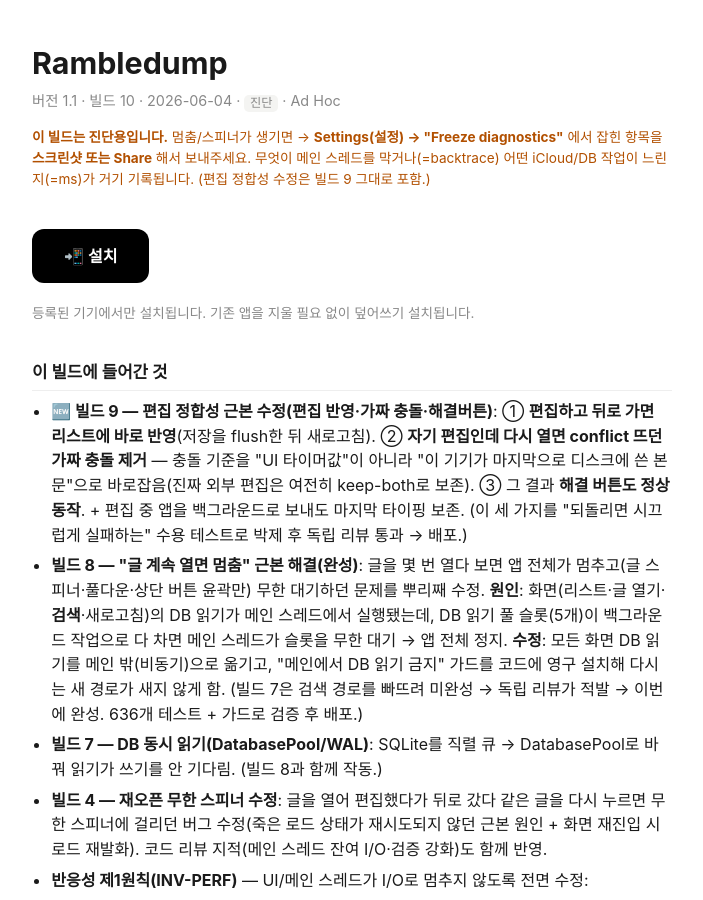
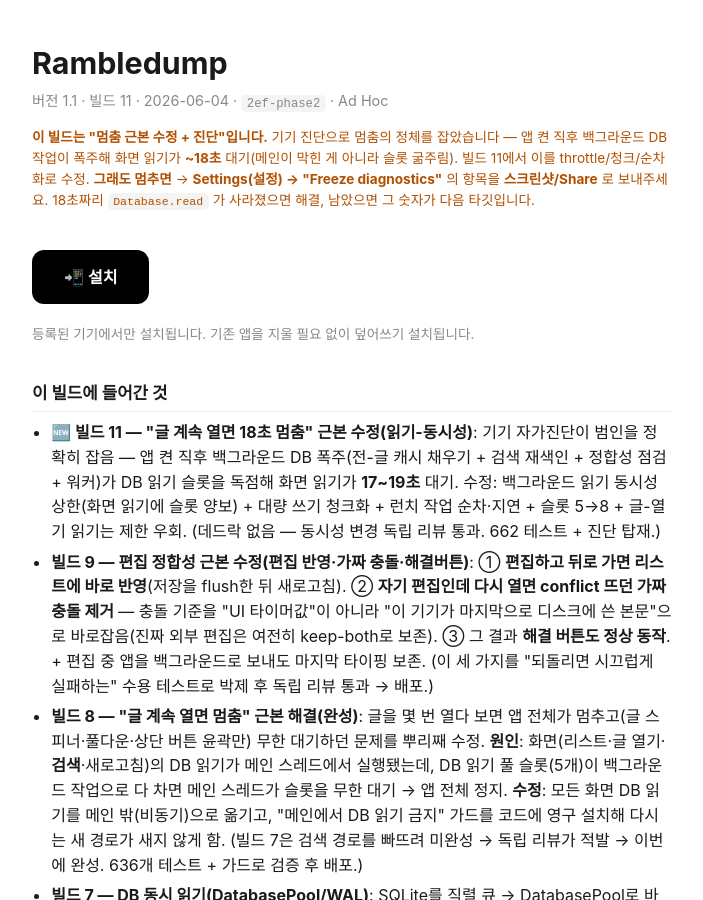
Before and after one commit to sungminoh/sungminoh.github.io, a Jekyll site: the page pages/rambledump/index.html, which Jekyll copies as it is, in a window 1280 px wide and 900 px high. Shown: the whole window, without its empty margins (288-991 px from the left). Built offline with Jekyll 4.4.1, drawn with Linux system fonts in a browser that asks for light colours.

Commit message:
rambledump: v1.1 build 11 — Phase 2 concurrency (kill 18s launch DB storm) + diagnostic retained

```diff
--- a/pages/rambledump/index.html
+++ b/pages/rambledump/index.html
@@ -1,5 +1,5 @@
 <!doctype html><meta name="viewport" content="width=device-width,initial-scale=1">
-<title>Rambledump 1.1 (build 10)</title>
+<title>Rambledump 1.1 (build 11)</title>
 <style>
   body{font:-apple-system-body;font-family:-apple-system,system-ui;max-width:640px;margin:0 auto;padding:2.5rem 1.5rem;color:#1a1a1a;line-height:1.55}
   h1{margin:0 0 .2rem;font-size:1.9rem}
@@ -15,15 +15,16 @@
 </style>
 
 <h1>Rambledump</h1>
-<p class="ver">버전 1.1 · 빌드 10 · 2026-06-04 · <code>진단</code> · Ad Hoc</p>
-<p class="note" style="color:#b25000"><b>이 빌드는 진단용입니다.</b> 멈춤/스피너가 생기면 → <b>Settings(설정) → "Freeze diagnostics"</b> 에서 잡힌 항목을 <b>스크린샷 또는 Share</b> 해서 보내주세요. 무엇이 메인 스레드를 막거나(=backtrace) 어떤 iCloud/DB 작업이 느린지(=ms)가 거기 기록됩니다. (편집 정합성 수정은 빌드 9 그대로 포함.)</p>
+<p class="ver">버전 1.1 · 빌드 11 · 2026-06-04 · <code>2ef-phase2</code> · Ad Hoc</p>
+<p class="note" style="color:#b25000"><b>이 빌드는 "멈춤 근본 수정 + 진단"입니다.</b> 기기 진단으로 멈춤의 정체를 잡았습니다 — 앱 켠 직후 백그라운드 DB 작업이 폭주해 화면 읽기가 <b>~18초</b> 대기(메인이 막힌 게 아니라 슬롯 굶주림). 빌드 11에서 이를 throttle/청크/순차화로 수정. <b>그래도 멈추면</b> → <b>Settings(설정) → "Freeze diagnostics"</b> 의 항목을 <b>스크린샷/Share</b> 로 보내주세요. 18초짜리 <code>Database.read</code> 가 사라졌으면 해결, 남았으면 그 숫자가 다음 타깃입니다.</p>
 
 <a class="install" href="itms-services://?action=download-manifest&amp;url=https://sungminoh.github.io/pages/rambledump/manifest.plist">📲 설치</a>
 <p class="note">등록된 기기에서만 설치됩니다. 기존 앱을 지울 필요 없이 덮어쓰기 설치됩니다.</p>
 
 <h2>이 빌드에 들어간 것</h2>
 <ul>
-  <li><b>🆕 빌드 9 — 편집 정합성 근본 수정(편집 반영·가짜 충돌·해결버튼)</b>: ① <b>편집하고 뒤로 가면 리스트에 바로 반영</b>(저장을 flush한 뒤 새로고침). ② <b>자기 편집인데 다시 열면 conflict 뜨던 가짜 충돌 제거</b> — 충돌 기준을 "UI 타이머값"이 아니라 "이 기기가 마지막으로 디스크에 쓴 본문"으로 바로잡음(진짜 외부 편집은 여전히 keep-both로 보존). ③ 그 결과 <b>해결 버튼도 정상 동작</b>. + 편집 중 앱을 백그라운드로 보내도 마지막 타이핑 보존. (이 세 가지를 "되돌리면 시끄럽게 실패하는" 수용 테스트로 박제 후 독립 리뷰 통과 → 배포.)</li>
+  <li><b>🆕 빌드 11 — "글 계속 열면 18초 멈춤" 근본 수정(읽기-동시성)</b>: 기기 자가진단이 범인을 정확히 잡음 — 앱 켠 직후 백그라운드 DB 폭주(전-글 캐시 채우기 + 검색 재색인 + 정합성 점검 + 워커)가 DB 읽기 슬롯을 독점해 화면 읽기가 <b>17~19초</b> 대기. 수정: 백그라운드 읽기 동시성 상한(화면 읽기에 슬롯 양보) + 대량 쓰기 청크화 + 런치 작업 순차·지연 + 슬롯 5→8 + 글-열기 읽기는 제한 우회. (데드락 없음 — 동시성 변경 독립 리뷰 통과. 662 테스트 + 진단 탑재.)</li>
+  <li><b>빌드 9 — 편집 정합성 근본 수정(편집 반영·가짜 충돌·해결버튼)</b>: ① <b>편집하고 뒤로 가면 리스트에 바로 반영</b>(저장을 flush한 뒤 새로고침). ② <b>자기 편집인데 다시 열면 conflict 뜨던 가짜 충돌 제거</b> — 충돌 기준을 "UI 타이머값"이 아니라 "이 기기가 마지막으로 디스크에 쓴 본문"으로 바로잡음(진짜 외부 편집은 여전히 keep-both로 보존). ③ 그 결과 <b>해결 버튼도 정상 동작</b>. + 편집 중 앱을 백그라운드로 보내도 마지막 타이핑 보존. (이 세 가지를 "되돌리면 시끄럽게 실패하는" 수용 테스트로 박제 후 독립 리뷰 통과 → 배포.)</li>
   <li><b>빌드 8 — "글 계속 열면 멈춤" 근본 해결(완성)</b>: 글을 몇 번 열다 보면 앱 전체가 멈추고(글 스피너·풀다운·상단 버튼 윤곽만) 무한 대기하던 문제를 뿌리째 수정. <b>원인</b>: 화면(리스트·글 열기·<b>검색</b>·새로고침)의 DB 읽기가 메인 스레드에서 실행됐는데, DB 읽기 풀 슬롯(5개)이 백그라운드 작업으로 다 차면 메인 스레드가 슬롯을 무한 대기 → 앱 전체 정지. <b>수정</b>: 모든 화면 DB 읽기를 메인 밖(비동기)으로 옮기고, "메인에서 DB 읽기 금지" 가드를 코드에 영구 설치해 다시는 새 경로가 새지 않게 함. (빌드 7은 검색 경로를 빠뜨려 미완성 → 독립 리뷰가 적발 → 이번에 완성. 636개 테스트 + 가드로 검증 후 배포.)</li>
   <li><b>빌드 7 — DB 동시 읽기(DatabasePool/WAL)</b>: SQLite를 직렬 큐 → DatabasePool로 바꿔 읽기가 쓰기를 안 기다림. (빌드 8과 함께 작동.)</li>
   <li><b>빌드 4 — 재오픈 무한 스피너 수정</b>: 글을 열어 편집했다가 뒤로 갔다 같은 글을 다시 누르면 무한 스피너에 걸리던 버그 수정(죽은 로드 상태가 재시도되지 않던 근본 원인 + 화면 재진입 시 로드 재발화). 코드 리뷰 지적(메인 스레드 잔여 I/O·검증 강화)도 함께 반영.</li>
```
